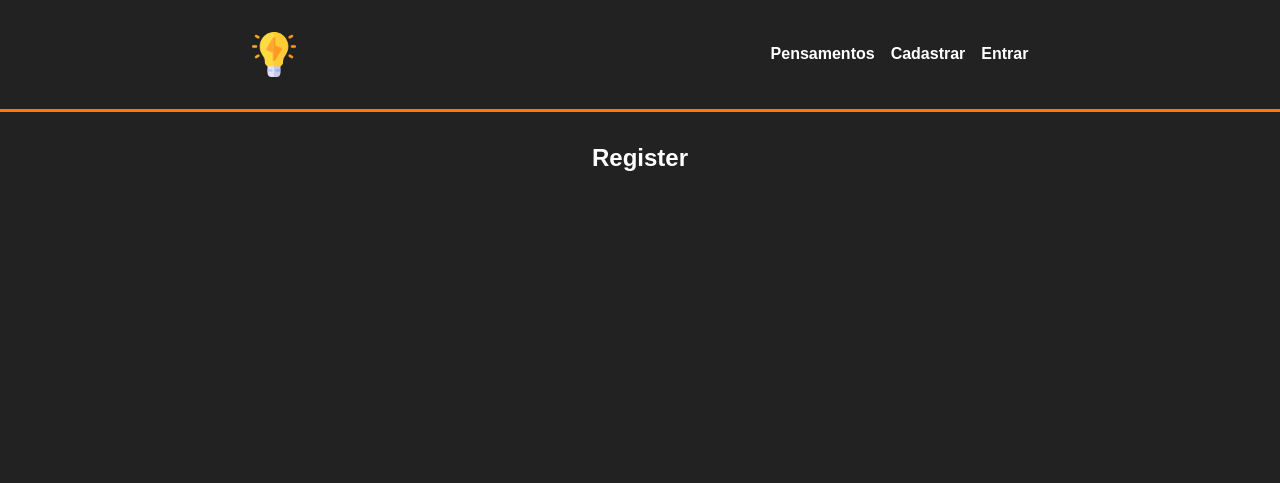
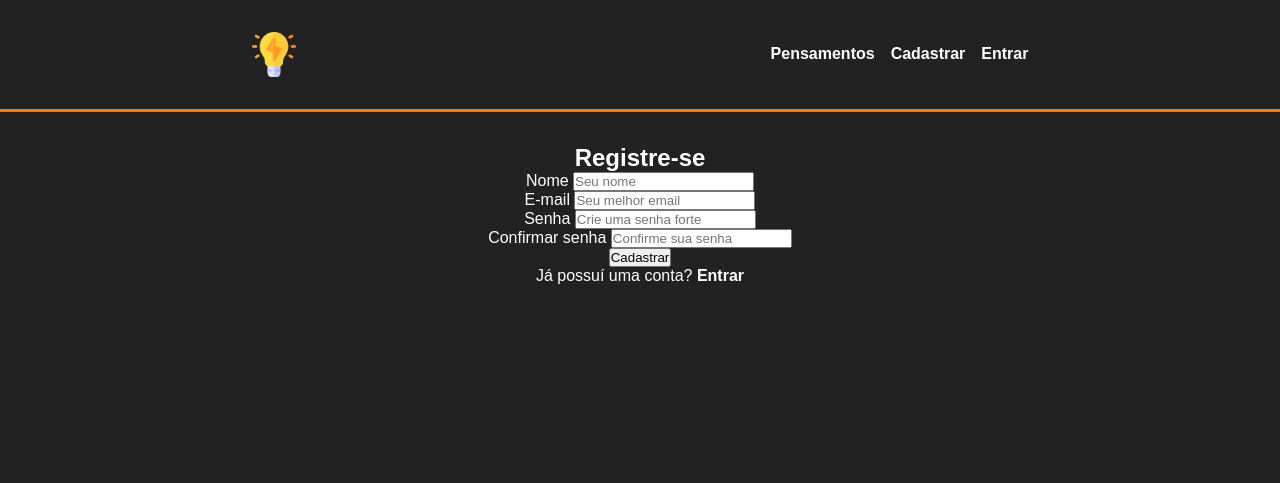
Before and after one commit to aleanrocha/nodejs-hc, a Node server app: page /register in a window 1280 px wide. Shown: the top 483 px of the page. Run offline with Node 20, Linux system fonts and the light colour scheme; some libraries are stand-ins or nearby versions.

Commit message:
criando form de registro

```diff
--- a/projetos/02-toughts/src/views/auth/register.handlebars
+++ b/projetos/02-toughts/src/views/auth/register.handlebars
@@ -1,3 +1,49 @@
-<section class="register">
-  <h2>Register</h2>
+<section class='sec-auth'>
+  <h2>Registre-se</h2>
+  <form action='/register' method='post'>
+    <div class='form-control'>
+      <label for='name'>Nome</label>
+      <input
+        type='text'
+        name='name'
+        id='name'
+        placeholder='Seu nome'
+        required
+      />
+    </div>
+    <div class='form-control'>
+      <label for='email'>E-mail</label>
+      <input
+        type='email'
+        name='email'
+        id='emai'
+        placeholder='Seu melhor email'
+        required
+      />
+    </div>
+    <div class='form-control'>
+      <label for='password'>Senha</label>
+      <input
+        type='password'
+        name='password'
+        id='password'
+        placeholder='Crie uma senha forte'
+        required
+      />
+    </div>
+    <div class='form-control'>
+      <label for='password'>Confirmar senha</label>
+      <input
+        type='password'
+        name='password'
+        id='password'
+        placeholder='Confirme sua senha'
+        required
+      />
+    </div>
+    <input type='submit' value='Cadastrar' />
+    <p>Já possuí uma conta?
+      <a href='/login'>Entrar</a>
+    </p>
+  </form>
 </section>
```
